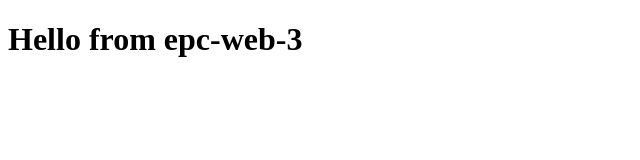
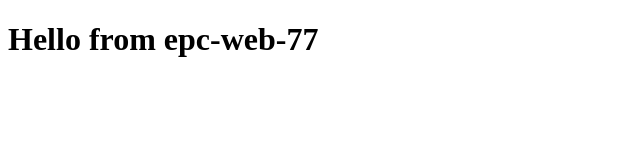
Before and after one commit to jigar-techrover/epc-web, a plain HTML site: page index.html in a window 1280 px wide. Shown: the full height of the page, 0-640 px from the left. Drawn offline with Linux system fonts and the light colour scheme.

Commit message:
Add files via upload

```diff
--- a/index.html
+++ b/index.html
@@ -3,9 +3,9 @@
 <html lang="en">
 <head>
     <meta charset="UTF-8">
-    <title>Hello from epc-web-3</title>
+    <title>Hello from epc-web-77</title>
 </head>
 <body>
-    <h1>Hello from epc-web-3</h1>
+    <h1>Hello from epc-web-77</h1>
 </body>
 </html>
```
